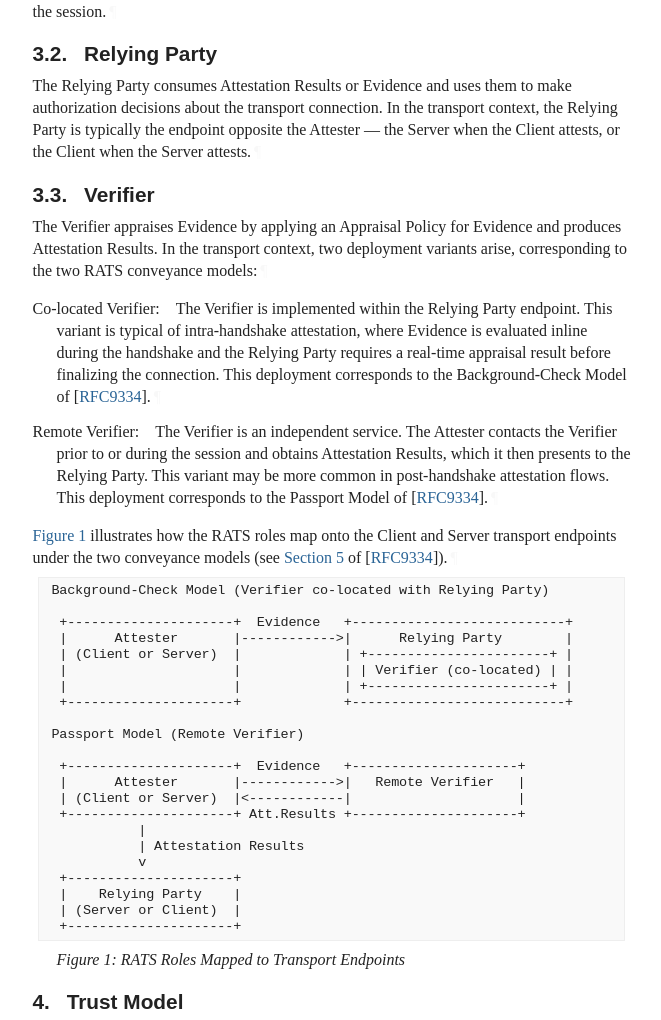
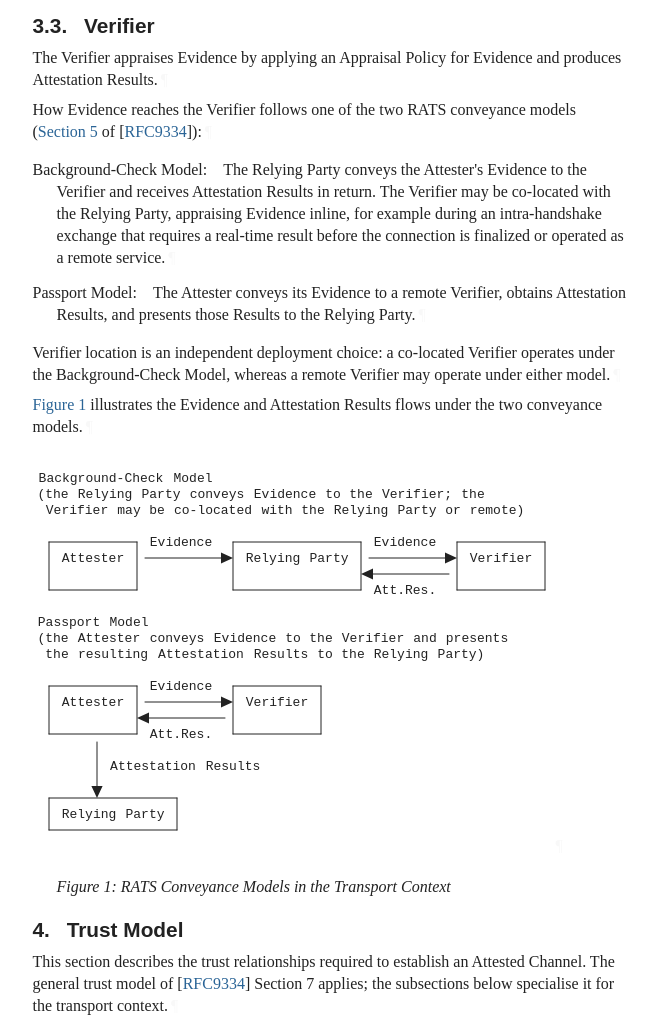
Before and after one commit to tls-attestation/seat-architecture, a plain HTML site: page nr-coauthor-feedback-1/draft-mihalcea-seat-architecture.html in a window 1280 px wide. Shown: the part 4073-5093 px from the top of the page, without its empty margins (92-753 px from the left). Drawn offline with Linux system fonts and the light colour scheme; a web font is replaced by a local one.

Commit message:
Script updating gh-pages from 4f23bb5. [ci skip]

```diff
--- a/nr-coauthor-feedback-1/draft-mihalcea-seat-architecture.html
+++ b/nr-coauthor-feedback-1/draft-mihalcea-seat-architecture.html
@@ -16,9 +16,7 @@ Transport (SEAT).  The document establishes normalized terminology
 for SEAT, aligns RATS roles to transport endpoints, outlines
 topological patterns for attestation delivery timing, characterizes
 the abstract cryptographic pattern by which Evidence is bound to a
-given transport connection, and describes the architectural
-requirements for end-to-end trust in deployments traversing
-intermediaries such as proxies.
+given transport connection.
     " name="description">
 <meta content="xml2rfc 3.34.0" name="generator">
 <meta content="remote attestation" name="keyword">
@@ -1111,9 +1109,7 @@ Transport (SEAT).  The document establishes normalized terminology
 for SEAT, aligns RATS roles to transport endpoints, outlines
 topological patterns for attestation delivery timing, characterizes
 the abstract cryptographic pattern by which Evidence is bound to a
-given transport connection, and describes the architectural
-requirements for end-to-end trust in deployments traversing
-intermediaries such as proxies.<a href="#section-abstract-1" class="pilcrow">¶</a></p>
+given transport connection.<a href="#section-abstract-1" class="pilcrow">¶</a></p>
 </section>
 <section class="note rfcEditorRemove" id="section-note.1">
       <h2 id="name-about-this-document">
@@ -1514,21 +1510,9 @@ input — typically a handshake transcript hash or exported key —
 from the transport stack via a trusted interface.<a href="#section-2-4.26.1" class="pilcrow">¶</a></p>
 </dd>
         <dd class="break"></dd>
-<dt id="section-2-4.27">Participating Intermediary:</dt>
+<dt id="section-2-4.27">Layered Attestation:</dt>
         <dd style="margin-left: 1.5em" id="section-2-4.28">
-          <p id="section-2-4.28.1">A TLS-terminating proxy that operates
-outside the trusted network topology and is traversed by a client
-seeking to attest an origin endpoint behind it.  A Participating
-Intermediary is not a RATS role; it participates in Evidence
-routing but is not authorised to appraise Evidence or to access
-Evidence payloads.  This term applies specifically to the proxy-
-traversal topology, in which the attested properties belong to the
-origin rather than to the intermediary itself.<a href="#section-2-4.28.1" class="pilcrow">¶</a></p>
-</dd>
-        <dd class="break"></dd>
-<dt id="section-2-4.29">Layered Attestation:</dt>
-        <dd style="margin-left: 1.5em" id="section-2-4.30">
-          <p id="section-2-4.30.1">In layered attestation, Claims are collected
+          <p id="section-2-4.28.1">In layered attestation, Claims are collected
 from multiple execution layers beginning with a foundational
 Attesting Environment that is typically immutable or difficult to
 modify.  A common example is a TEE executing within a virtual
@@ -1536,7 +1520,7 @@ machine, which is itself executing on a host platform.  In the
 transport context, the critical question is whether the layer
 holding the transport session's keying material is the same layer
 that signs the Evidence, or whether the attestation binder input
-must traverse a layer boundary.<a href="#section-2-4.30.1" class="pilcrow">¶</a></p>
+must traverse a layer boundary.<a href="#section-2-4.28.1" class="pilcrow">¶</a></p>
 </dd>
       <dd class="break"></dd>
 </dl>
@@ -1592,64 +1576,136 @@ Client when the Server attests.<a href="#section-3.2-1" class="pilcrow">¶</a></
 <a href="#section-3.3" class="section-number selfRef">3.3. </a><a href="#name-verifier" class="section-name selfRef">Verifier</a>
         </h3>
 <p id="section-3.3-1">The Verifier appraises Evidence by applying an Appraisal Policy for
-Evidence and produces Attestation Results.  In the transport context,
-two deployment variants arise, corresponding to the two RATS
-conveyance models:<a href="#section-3.3-1" class="pilcrow">¶</a></p>
-<span class="break"></span><dl class="dlParallel" id="section-3.3-2">
-          <dt id="section-3.3-2.1">Co-located Verifier:</dt>
-          <dd style="margin-left: 1.5em" id="section-3.3-2.2">
-            <p id="section-3.3-2.2.1">The Verifier is implemented within the Relying
-Party endpoint. This variant is typical of intra-handshake
-attestation, where Evidence is evaluated inline during the
-handshake and the Relying Party requires a real-time appraisal
-result before finalizing the connection.
-This deployment corresponds to the Background-Check Model of
-<span>[<a href="#RFC9334" class="cite xref">RFC9334</a>]</span>.<a href="#section-3.3-2.2.1" class="pilcrow">¶</a></p>
+Evidence and produces Attestation Results.<a href="#section-3.3-1" class="pilcrow">¶</a></p>
+<p id="section-3.3-2">How Evidence reaches the Verifier follows one of the two RATS
+conveyance models (<span><a href="https://rfc-editor.org/rfc/rfc9334#section-5" class="relref">Section 5</a> of [<a href="#RFC9334" class="cite xref">RFC9334</a>]</span>):<a href="#section-3.3-2" class="pilcrow">¶</a></p>
+<span class="break"></span><dl class="dlParallel" id="section-3.3-3">
+          <dt id="section-3.3-3.1">Background-Check Model:</dt>
+          <dd style="margin-left: 1.5em" id="section-3.3-3.2">
+            <p id="section-3.3-3.2.1">The Relying Party conveys the Attester's Evidence to the Verifier
+and receives Attestation Results in return.  The Verifier may be
+co-located with the Relying Party, appraising Evidence inline, for
+example during an intra-handshake exchange that requires a real-time
+result before the connection is finalized or operated as a remote
+service.<a href="#section-3.3-3.2.1" class="pilcrow">¶</a></p>
 </dd>
           <dd class="break"></dd>
-<dt id="section-3.3-2.3">Remote Verifier:</dt>
-          <dd style="margin-left: 1.5em" id="section-3.3-2.4">
-            <p id="section-3.3-2.4.1">The Verifier is an independent service. The
-Attester contacts the Verifier prior to or during the session and
-obtains Attestation Results, which it then presents to the Relying
-Party.  This variant may be more common in post-handshake
-attestation flows.
-This deployment corresponds to the Passport Model of <span>[<a href="#RFC9334" class="cite xref">RFC9334</a>]</span>.<a href="#section-3.3-2.4.1" class="pilcrow">¶</a></p>
+<dt id="section-3.3-3.3">Passport Model:</dt>
+          <dd style="margin-left: 1.5em" id="section-3.3-3.4">
+            <p id="section-3.3-3.4.1">The Attester conveys its Evidence to a remote Verifier, obtains
+Attestation Results, and presents those Results to the Relying
+Party.<a href="#section-3.3-3.4.1" class="pilcrow">¶</a></p>
 </dd>
         <dd class="break"></dd>
 </dl>
-<p id="section-3.3-3"><a href="#fig-roles" class="auto internal xref">Figure 1</a> illustrates how the RATS roles map onto the Client and
-Server transport endpoints under the two conveyance models (see <span><a href="https://rfc-editor.org/rfc/rfc9334#section-5" class="relref">Section 5</a> of [<a href="#RFC9334" class="cite xref">RFC9334</a>]</span>).<a href="#section-3.3-3" class="pilcrow">¶</a></p>
-<span id="name-rats-roles-mapped-to-transp"></span><div id="fig-roles">
+<p id="section-3.3-4">Verifier location is an independent deployment choice: a co-located
+Verifier operates under the Background-Check Model, whereas a remote
+Verifier may operate under either model.<a href="#section-3.3-4" class="pilcrow">¶</a></p>
+<p id="section-3.3-5"><a href="#fig-roles" class="auto internal xref">Figure 1</a> illustrates the Evidence and Attestation Results flows
+under the two conveyance models.<a href="#section-3.3-5" class="pilcrow">¶</a></p>
+<span id="name-rats-conveyance-models-in-t"></span><div id="fig-roles">
 <figure id="figure-1">
-          <div class="alignLeft art-ascii-art art-text artwork" id="section-3.3-4.1">
-<pre>
- Background-Check Model (Verifier co-located with Relying Party)
-
-  +---------------------+  Evidence   +---------------------------+
-  |      Attester       |------------&gt;|      Relying Party        |
-  | (Client or Server)  |             | +-----------------------+ |
-  |                     |             | | Verifier (co-located) | |
-  |                     |             | +-----------------------+ |
-  +---------------------+             +---------------------------+
-
- Passport Model (Remote Verifier)
-
-  +---------------------+  Evidence   +---------------------+
-  |      Attester       |------------&gt;|   Remote Verifier   |
-  | (Client or Server)  |&lt;------------|                     |
-  +---------------------+ Att.Results +---------------------+
-            |
-            | Attestation Results
-            v
-  +---------------------+
-  |    Relying Party    |
-  | (Server or Client)  |
-  +---------------------+
-</pre>
+          <div id="section-3.3-6.1">
+            <div class="alignLeft art-svg artwork" id="section-3.3-6.1.1">
+<svg xmlns="http://www.w3.org/2000/svg" version="1.1" height="416" width="520" viewBox="0 0 520 416" class="diagram" text-anchor="middle" font-family="monospace" font-size="13px" stroke-linecap="round">
+                <path d="M 16,96 L 16,144" fill="none" stroke="black"></path>
+                <path d="M 16,240 L 16,288" fill="none" stroke="black"></path>
+                <path d="M 16,352 L 16,384" fill="none" stroke="black"></path>
+                <path d="M 64,296 L 64,344" fill="none" stroke="black"></path>
+                <path d="M 104,96 L 104,144" fill="none" stroke="black"></path>
+                <path d="M 104,240 L 104,288" fill="none" stroke="black"></path>
+                <path d="M 144,352 L 144,384" fill="none" stroke="black"></path>
+                <path d="M 200,96 L 200,144" fill="none" stroke="black"></path>
+                <path d="M 200,240 L 200,288" fill="none" stroke="black"></path>
+                <path d="M 288,240 L 288,288" fill="none" stroke="black"></path>
+                <path d="M 328,96 L 328,144" fill="none" stroke="black"></path>
+                <path d="M 424,96 L 424,144" fill="none" stroke="black"></path>
+                <path d="M 512,96 L 512,144" fill="none" stroke="black"></path>
+                <path d="M 16,96 L 104,96" fill="none" stroke="black"></path>
+                <path d="M 200,96 L 328,96" fill="none" stroke="black"></path>
+                <path d="M 424,96 L 512,96" fill="none" stroke="black"></path>
+                <path d="M 112,112 L 192,112" fill="none" stroke="black"></path>
+                <path d="M 336,112 L 416,112" fill="none" stroke="black"></path>
+                <path d="M 336,128 L 416,128" fill="none" stroke="black"></path>
+                <path d="M 16,144 L 104,144" fill="none" stroke="black"></path>
+                <path d="M 200,144 L 328,144" fill="none" stroke="black"></path>
+                <path d="M 424,144 L 512,144" fill="none" stroke="black"></path>
+                <path d="M 16,240 L 104,240" fill="none" stroke="black"></path>
+                <path d="M 200,240 L 288,240" fill="none" stroke="black"></path>
+                <path d="M 112,256 L 192,256" fill="none" stroke="black"></path>
+                <path d="M 112,272 L 192,272" fill="none" stroke="black"></path>
+                <path d="M 16,288 L 104,288" fill="none" stroke="black"></path>
+                <path d="M 200,288 L 288,288" fill="none" stroke="black"></path>
+                <path d="M 16,352 L 144,352" fill="none" stroke="black"></path>
+                <path d="M 16,384 L 144,384" fill="none" stroke="black"></path>
+                <polygon class="arrowhead" points="424,112 412,106.4 412,117.6" fill="black" transform="rotate(0,416,112)"></polygon>
+                <polygon class="arrowhead" points="344,128 332,122.4 332,133.6" fill="black" transform="rotate(180,336,128)"></polygon>
+                <polygon class="arrowhead" points="200,256 188,250.4 188,261.6" fill="black" transform="rotate(0,192,256)"></polygon>
+                <polygon class="arrowhead" points="200,112 188,106.4 188,117.6" fill="black" transform="rotate(0,192,112)"></polygon>
+                <polygon class="arrowhead" points="120,272 108,266.4 108,277.6" fill="black" transform="rotate(180,112,272)"></polygon>
+                <polygon class="arrowhead" points="72,344 60,338.4 60,349.6" fill="black" transform="rotate(90,64,344)"></polygon>
+                <g class="text">
+                  <text x="68" y="36">Background-Check</text>
+                  <text x="160" y="36">Model</text>
+                  <text x="20" y="52">(the</text>
+                  <text x="72" y="52">Relying</text>
+                  <text x="128" y="52">Party</text>
+                  <text x="184" y="52">conveys</text>
+                  <text x="252" y="52">Evidence</text>
+                  <text x="300" y="52">to</text>
+                  <text x="328" y="52">the</text>
+                  <text x="384" y="52">Verifier;</text>
+                  <text x="440" y="52">the</text>
+                  <text x="44" y="68">Verifier</text>
+                  <text x="96" y="68">may</text>
+                  <text x="124" y="68">be</text>
+                  <text x="180" y="68">co-located</text>
+                  <text x="244" y="68">with</text>
+                  <text x="280" y="68">the</text>
+                  <text x="328" y="68">Relying</text>
+                  <text x="384" y="68">Party</text>
+                  <text x="420" y="68">or</text>
+                  <text x="464" y="68">remote)</text>
+                  <text x="148" y="100">Evidence</text>
+                  <text x="372" y="100">Evidence</text>
+                  <text x="60" y="116">Attester</text>
+                  <text x="240" y="116">Relying</text>
+                  <text x="296" y="116">Party</text>
+                  <text x="468" y="116">Verifier</text>
+                  <text x="372" y="148">Att.Res.</text>
+                  <text x="36" y="180">Passport</text>
+                  <text x="96" y="180">Model</text>
+                  <text x="20" y="196">(the</text>
+                  <text x="76" y="196">Attester</text>
+                  <text x="144" y="196">conveys</text>
+                  <text x="212" y="196">Evidence</text>
+                  <text x="260" y="196">to</text>
+                  <text x="288" y="196">the</text>
+                  <text x="340" y="196">Verifier</text>
+                  <text x="392" y="196">and</text>
+                  <text x="444" y="196">presents</text>
+                  <text x="24" y="212">the</text>
+                  <text x="80" y="212">resulting</text>
+                  <text x="168" y="212">Attestation</text>
+                  <text x="248" y="212">Results</text>
+                  <text x="292" y="212">to</text>
+                  <text x="320" y="212">the</text>
+                  <text x="368" y="212">Relying</text>
+                  <text x="428" y="212">Party)</text>
+                  <text x="148" y="244">Evidence</text>
+                  <text x="60" y="260">Attester</text>
+                  <text x="244" y="260">Verifier</text>
+                  <text x="148" y="292">Att.Res.</text>
+                  <text x="120" y="324">Attestation</text>
+                  <text x="200" y="324">Results</text>
+                  <text x="56" y="372">Relying</text>
+                  <text x="112" y="372">Party</text>
+                </g>
+              </svg><a href="#section-3.3-6.1.1" class="pilcrow">¶</a>
+</div>
 </div>
 <figcaption><a href="#figure-1" class="selfRef">Figure 1</a>:
-<a href="#name-rats-roles-mapped-to-transp" class="selfRef">RATS Roles Mapped to Transport Endpoints</a>
+<a href="#name-rats-conveyance-models-in-t" class="selfRef">RATS Conveyance Models in the Transport Context</a>
           </figcaption></figure>
 </div>
 </section>
@@ -1768,9 +1824,9 @@ establishment to the Relying Party following the transition to
 application data exchange.<a href="#section-5.2-1" class="pilcrow">¶</a></p>
 <p id="section-5.2-2">The Attestation Binder is derived after handshake completion,
 tying the Evidence to the completed session.<a href="#section-5.2-2" class="pilcrow">¶</a></p>
-<p id="section-5.2-3">This deployment can be localized to a sidecar or connection-gating
-component, avoiding the need for per-application integration with
-the attestation protocol.<a href="#section-5.2-3" class="pilcrow">¶</a></p>
+<p id="section-5.2-3">This deployment can be localized to a sidecar
+that withholds application data until attestation completes, decoupling attestation
+protocol from application logic.<a href="#section-5.2-3" class="pilcrow">¶</a></p>
 </section>
 </div>
 <div id="combining-timing-models">
@@ -1927,17 +1983,11 @@ a matter of Relying Party policy.<a href="#section-7.3-3" class="pilcrow">¶</a>
 <a href="#section-8.1" class="section-number selfRef">8.1. </a><a href="#name-evidence-payload-confidenti" class="section-name selfRef">Evidence Payload Confidentiality</a>
         </h3>
 <p id="section-8.1-1">The Evidence payload carries Claims about the Attester's state and is
-the most privacy-sensitive artifact in the protocol.  In deployments
-involving a Participating Intermediary, the intermediary has Layer 7
-visibility into the transport connection during the handshake phase
-and would ordinarily be able to read unprotected message content.
-Evidence payloads <span class="bcp14">SHOULD</span> be protected using object-level encryption
-to a key held exclusively by the intended recipient, ensuring that
-the Evidence content is inaccessible to the Participating
-Intermediary regardless of its network position.  This protects
-against the eavesdropper and intermediary threat surface; object-
-level encryption provides this protection even when TLS is terminated
-at the proxy boundary.<a href="#section-8.1-1" class="pilcrow">¶</a></p>
+the most privacy-sensitive artifact in the protocol.  Evidence
+payloads <span class="bcp14">SHOULD</span> be protected using object-level encryption to a key
+held exclusively by the intended recipient (typically the Verifier),
+so that the Evidence content is disclosed only to that recipient and
+not to the Relying Party or to other parties on the path.<a href="#section-8.1-1" class="pilcrow">¶</a></p>
 <p id="section-8.1-2">The complementary control for the Relying Party surface is
 Attestation Result minimization: the Attestation Result returned to
 the Relying Party <span class="bcp14">SHOULD NOT</span> re-expose sensitive Claims that were
@@ -1955,10 +2005,9 @@ minimization, is provided in <span>[<a href="#I-D.ounsworth-rats-privacy-framewo
 <a href="#section-8.2" class="section-number selfRef">8.2. </a><a href="#name-transport-metadata" class="section-name selfRef">Transport Metadata</a>
         </h3>
 <p id="section-8.2-1">The transport connection discloses metadata — IP addresses, server
-name indications, and connection timing — that is visible to the
-Participating Intermediary and to passive network observers.  This
-disclosure is inherent to the transport protocol and is not specific
-to the attestation layer.<a href="#section-8.2-1" class="pilcrow">¶</a></p>
+name indications, and connection timing — that is visible to passive
+network observers.  This disclosure is inherent to the transport
+protocol and is not specific to the attestation layer.<a href="#section-8.2-1" class="pilcrow">¶</a></p>
 </section>
 </div>
 <div id="attestation-key-correlation">
@@ -2046,8 +2095,7 @@ session cannot be replayed against a new one.  When re-attestation
 occurs during a session's Lifetime of Connection, the re-attestation
 Evidence reflects the Attester's state at the time of re-attestation,
 not at Connection Establishment Time.<a href="#section-9-3" class="pilcrow">¶</a></p>
-<p id="section-9-4"><strong>Evidence Confidentiality from Intermediaries.</strong> When a Participating
-Intermediary is present, Evidence payloads <span class="bcp14">SHOULD</span> be protected by
+<p id="section-9-4"><strong>Evidence Confidentiality.</strong> Evidence payloads <span class="bcp14">SHOULD</span> be protected by
 object-level encryption to a key held exclusively by the intended
 recipient.  See <span>[<a href="#I-D.ounsworth-rats-privacy-framework" class="cite xref">I-D.ounsworth-rats-privacy-framework</a>]</span>.<a href="#section-9-4" class="pilcrow">¶</a></p>
 <p id="section-9-5"><strong>Key Non-exportability (informative).</strong> The specific concern of
```
Also changed, not shown: nr-coauthor-feedback-1/draft-mihalcea-seat-architecture.txt (+53 -70 lines).
